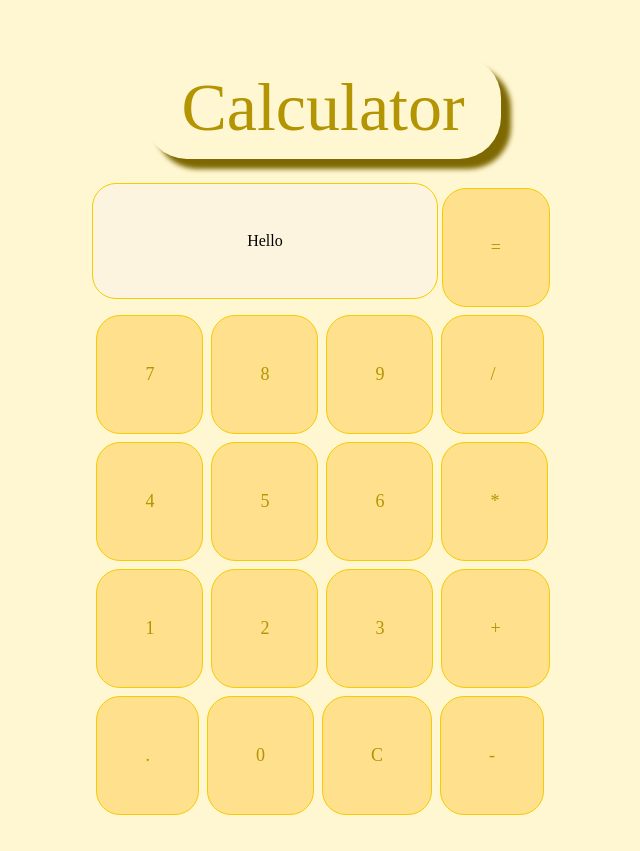
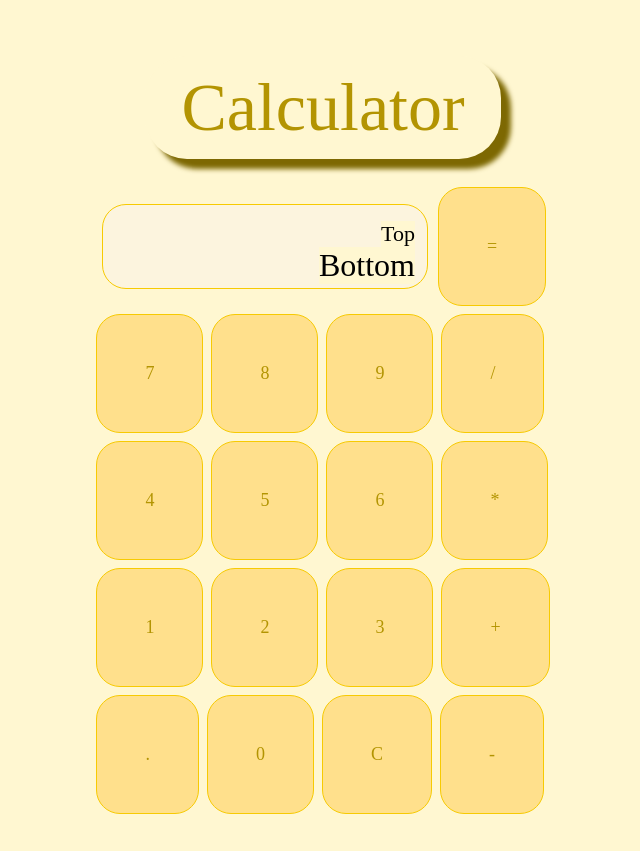
Before and after one commit to OmarAliOfficial/calculator, a plain HTML site: page index.html in a window 1280 px wide. Shown: the whole page, without its empty margins (317-957 px from the left). Drawn offline with Linux system fonts and the light colour scheme.

Commit message:
Added history feature to display screen

```diff
--- a/index.html
+++ b/index.html
@@ -10,7 +10,10 @@
 <body>
     <div class="title">Calculator</div>
     <div class="top">
-        <div class="screen">Hello</div>
+        <div class="screen">
+            <div class="top">Top</div>
+            <div class="bottom">Bottom</div>
+        </div>
         <div class="item">=</div>
     </div>
     <div class="bottom">
--- a/styles.css
+++ b/styles.css
@@ -57,9 +57,26 @@ body{
 }
 
 .screen{
-    padding: 48px 154px;
+    /* padding: 48px 154px; */
+    padding: 4px 12px;
     border: 1px solid #f7ca02;
     border-radius: 24px;
     margin-bottom: 12px;
     background-color: #fcf4de;
+    width: 300px;
+    height: 75px;
+    margin: 6px;
+
+    display: flex;
+    flex-direction: column;
+    justify-content: flex-end;
+    align-items: flex-end;
 }
+
+.top{
+    font-size: 22px;
+}
+
+.bottom{
+    font-size: 32px;
+}
```
